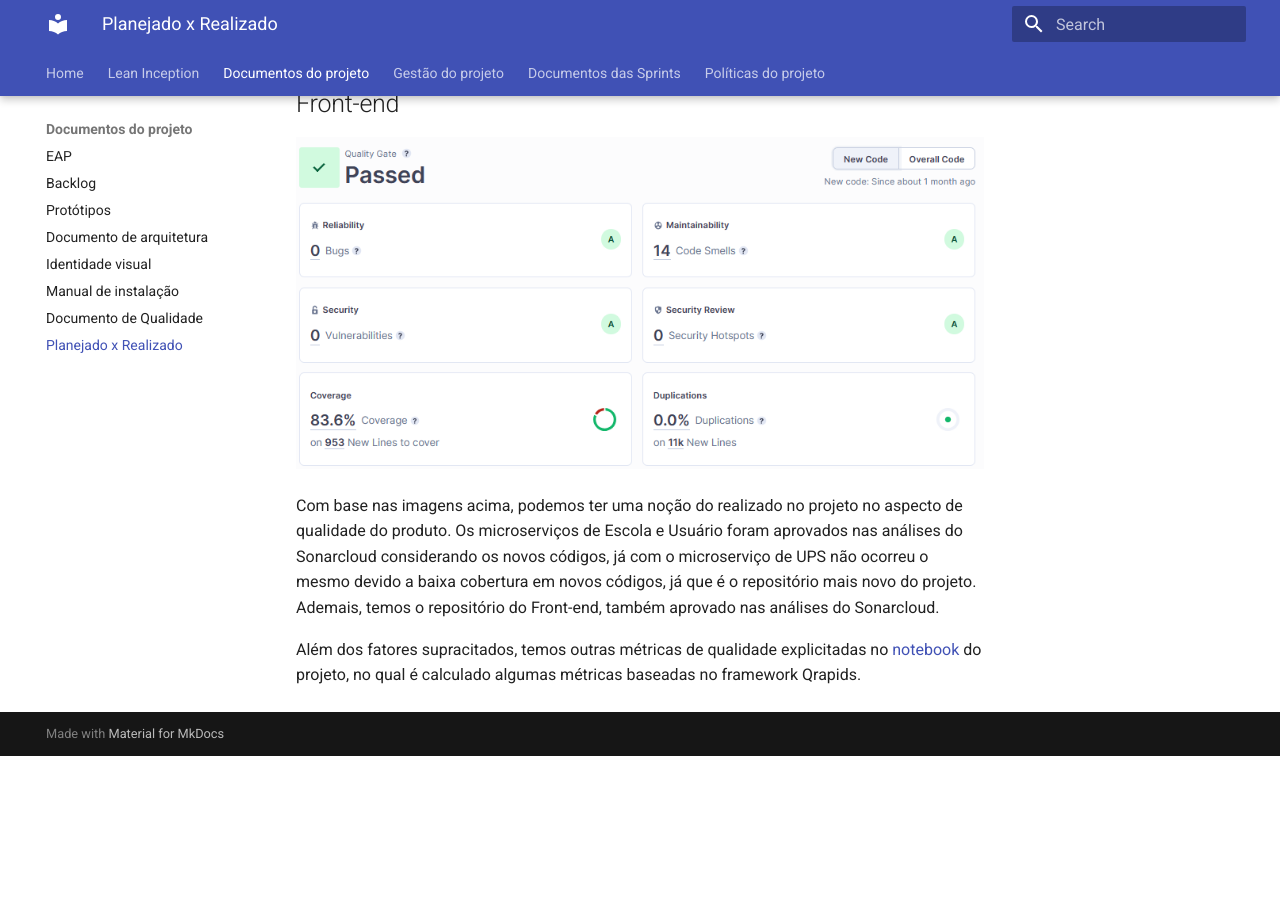
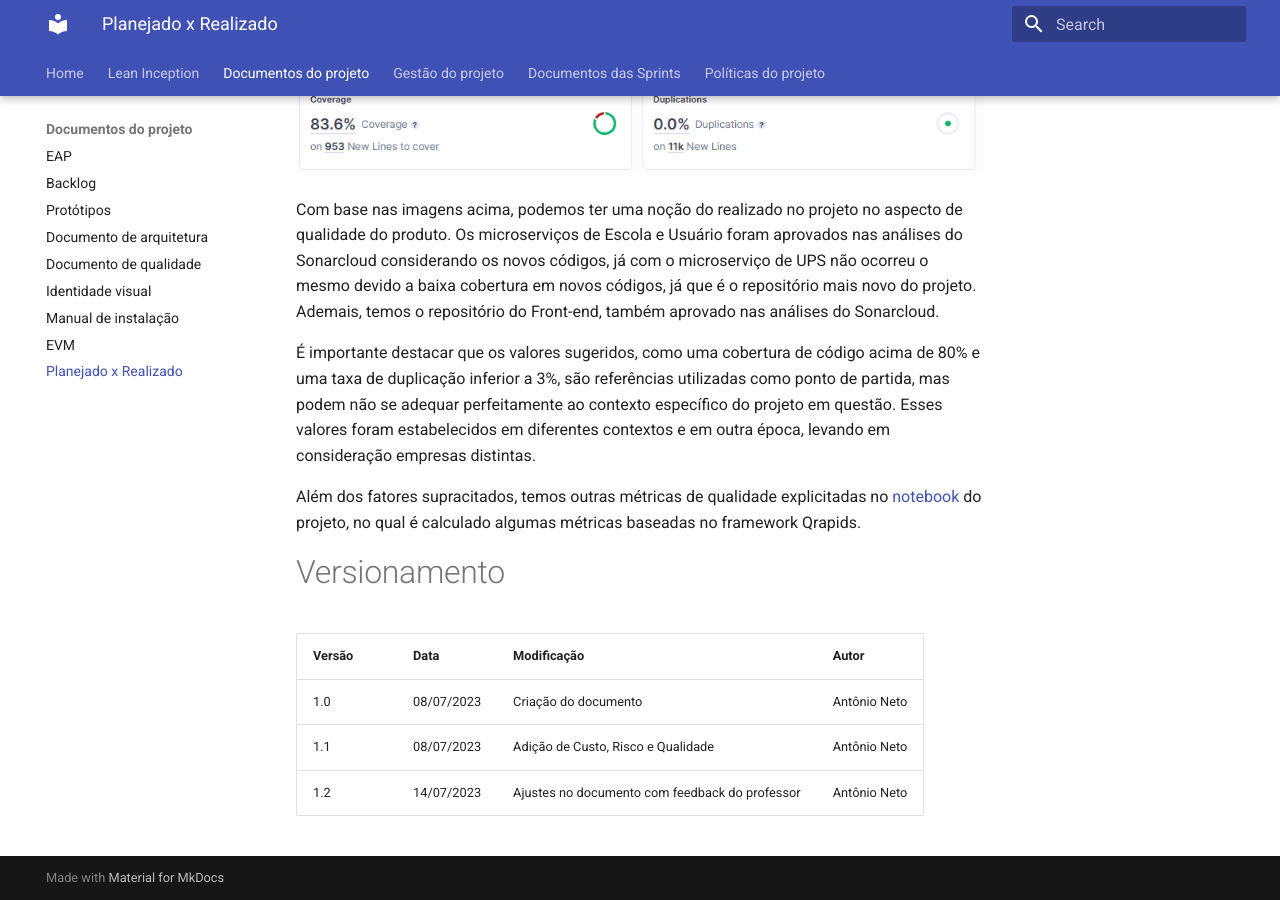
Before and after one commit to fga-eps-mds/2023-1-Dnit-DOC, an MkDocs documentation site: the page built from docs/docs/planejadoXrealizado/planejadoXrealizado.md, in a window 1280 px wide and 900 px high, scrolled down 7668 px. Built offline with MkDocs 1.6.1 and Material for MkDocs 9.7.7, drawn with Linux system fonts in a browser that asks for light colours; before the commit the page ends 8424 px from its top, so only the background shows below that; some of the changed text lies outside the part shown.

Commit message:
Adicionando EVM e ajustando docs

```diff
--- a/docs/docs/planejadoXrealizado/planejadoXrealizado.md
+++ b/docs/docs/planejadoXrealizado/planejadoXrealizado.md
@@ -134,4 +126,14 @@
 
 Com base nas imagens acima, podemos ter uma noção do realizado no projeto no aspecto de qualidade do produto. Os microserviços de Escola e Usuário foram aprovados nas análises do Sonarcloud considerando os novos códigos, já com o microserviço de UPS não ocorreu o mesmo devido a baixa cobertura em novos códigos, já que é o repositório mais novo do projeto. Ademais, temos o repositório do Front-end, também aprovado nas análises do Sonarcloud.
 
+É importante destacar que os valores sugeridos, como uma cobertura de código acima de 80% e uma taxa de duplicação inferior a 3%, são referências utilizadas como ponto de partida, mas podem não se adequar perfeitamente ao contexto específico do projeto em questão. Esses valores foram estabelecidos em diferentes contextos e em outra época, levando em consideração empresas distintas.
+
 Além dos fatores supracitados, temos outras métricas de qualidade explicitadas no [notebook](https://github.com/fga-eps-mds/2023-1-Dnit-DOC/blob/main/analytics.ipynb) do projeto, no qual é calculado algumas métricas baseadas no framework Qrapids.
+
+# Versionamento
+
+| Versão | Data | Modificação | Autor |
+|--|--|--|--|
+|1.0| 08/07/2023 | Criação do documento | Antônio Neto |
+|1.1| 08/07/2023 | Adição de Custo, Risco e Qualidade | Antônio Neto |
+|1.2| 14/07/2023 | Ajustes no documento com feedback do professor | Antônio Neto |
--- /dev/null
+++ b/docs/docs/projeto/evm.md
@@ -0,0 +1,11 @@
+# EVM
+
+O EVM (Earned Value Management) é uma técnica que nos permite avaliar o desempenho do projeto em termos de custo, cronograma e qualidade. Ele integra o planejamento, acompanhamento e controle do projeto, fornecendo uma visão do progresso e ajudando na tomada de decisões informadas. O EVM compara o valor planejado com o valor real do trabalho executado, permitindo identificar desvios e manter o projeto alinhado com os objetivos estabelecidos. Através do EVM, temos uma visão clara do valor entregue do projeto e podemos tomar medidas proativas para garantir o sucesso contínuo do projeto.
+
+<iframe width='850' height='460' src="https://docs.google.com/spreadsheets/d/e/2PACX-1vT3I5A-Aw0N1Q9hNNfbsGxWAta8se-CwyIhidO9I89OJS5ZQKu8pOjnru_kK1BycYRiGJjB7QYFc-wQ/pubhtml?widget=true&amp;headers=false"></iframe>
+
+## Histórico de versão
+
+| Data       | Versão | Modificação                        | Autor                 |
+| :--------- | :----- | :--------------------------------- | :-------------------- |
+| 14/07/2023 | 1.0  | Adição do documento | Felipe Augustini e Antônio Neto |
--- a/docs/mkdocs.yml
+++ b/docs/mkdocs.yml
@@ -18,9 +18,10 @@
       - Backlog: Backlog/backlog.md
       - Protótipos: Prototipo/prototipo.md
       - Documento de arquitetura: projeto/arquitetura.md
+      - Documento de qualidade: projeto/qualidade.md
       - Identidade visual: identidadeVisual/identidadeVisual.md
       - Manual de instalação: manualInstalacao/manualInstalacao.md
-      - Documento de Qualidade: qualidade.md
+      - EVM: projeto/evm.md
       - Planejado x Realizado: planejadoXrealizado/planejadoXrealizado.md
 
 
```
Also changed, not shown: other parts of docs/docs/planejadoXrealizado/planejadoXrealizado.md (+0 -8 lines), docs/docs/projeto/qualidade.md (renamed from docs/docs/qualidade.md, +2 -1 lines).
